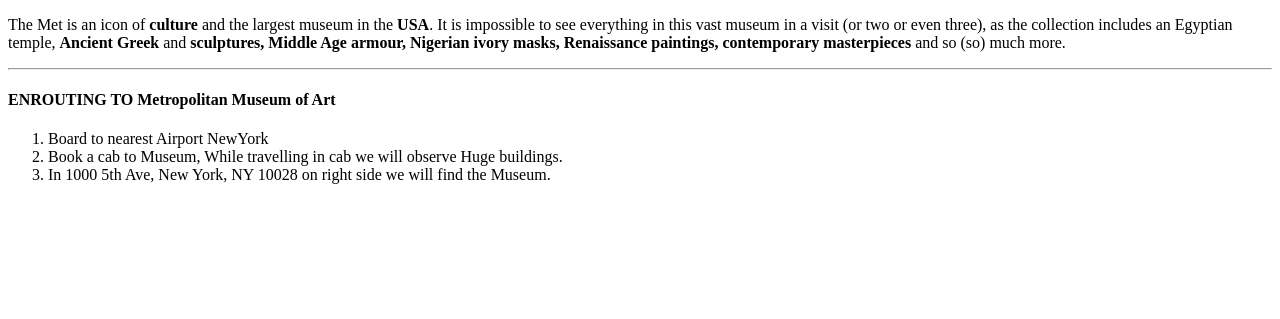
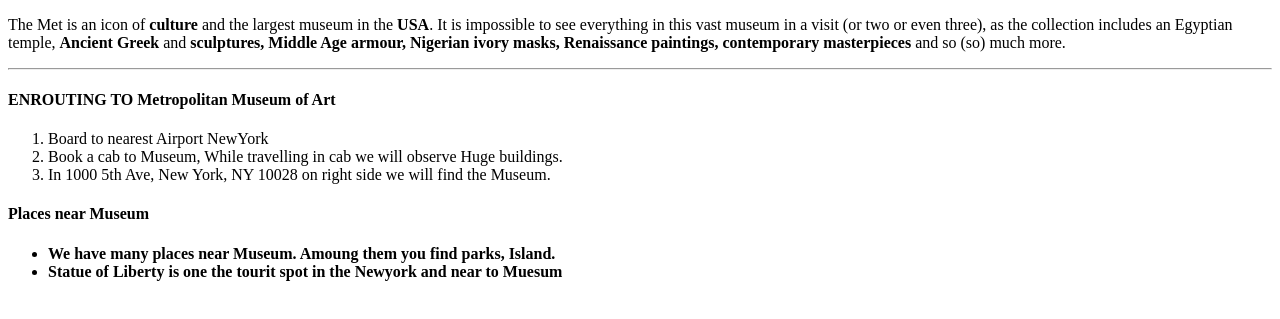
Before and after one commit to 44-563-Web-Apps-F22/44563-webapps-assignment-3-KarthikMunnur, a plain HTML site: page index.html in a window 1280 px wide. Shown: the part 105-424 px from the top of the page. Drawn offline with Linux system fonts and the light colour scheme.

Commit message:
Added UnorderedList

```diff
--- a/index.html
+++ b/index.html
@@ -34,7 +34,11 @@
                 <li>Book a cab to Museum, While travelling in cab we will observe Huge buildings.</li>
                 <li>In 1000 5th Ave, New York, NY 10028 on right side we will find the Museum.</li>
             </ol>
-
+            <head> <h4> Places near Museum <h4></head>
+            <ul>
+                <li>We have many places near Museum. Amoung them you find parks, Island.</li>
+                <li>Statue of Liberty is one the tourit spot in the Newyork and near to Muesum</li>
+            </ul>
         </body>
 
 
```
